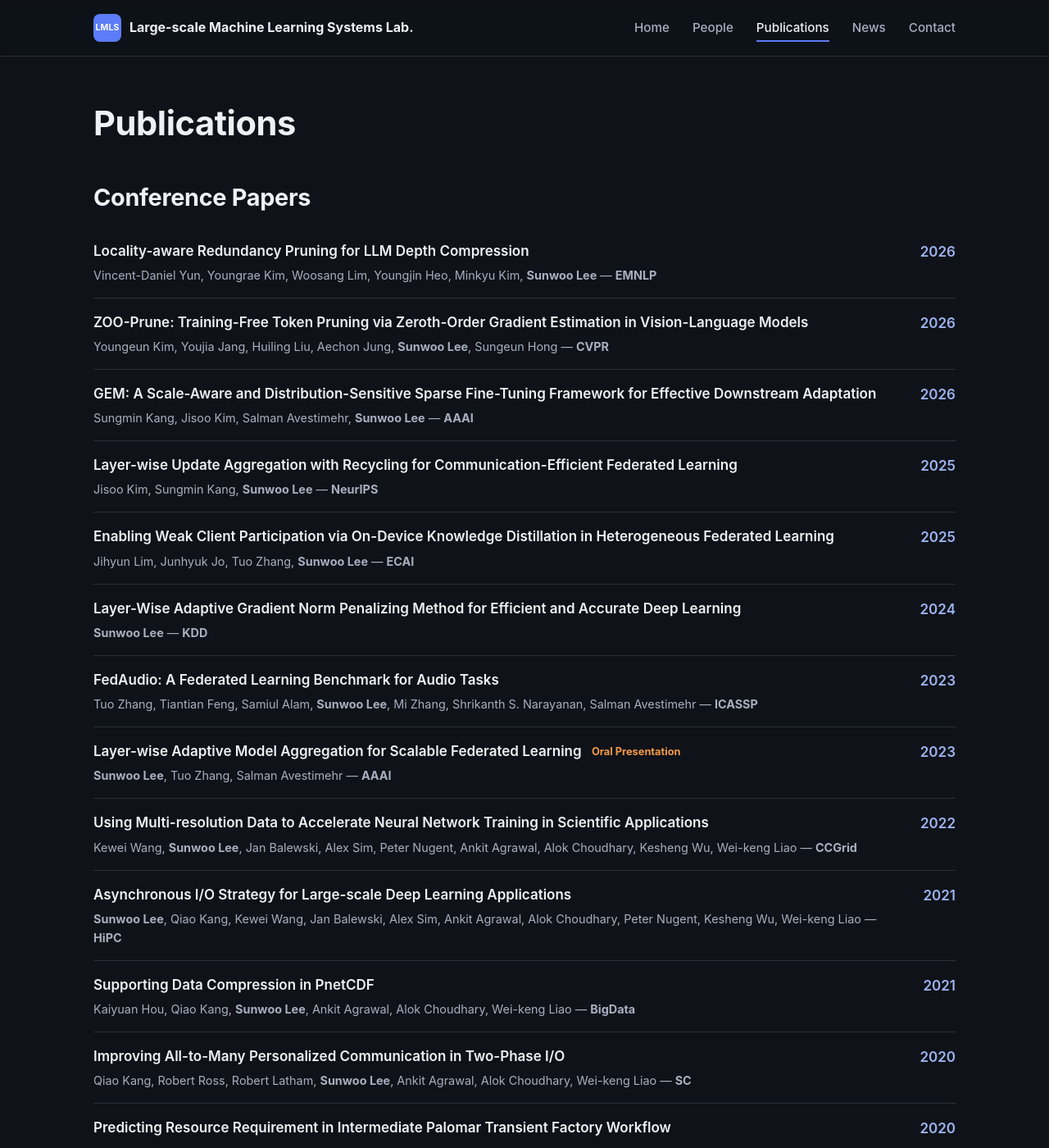
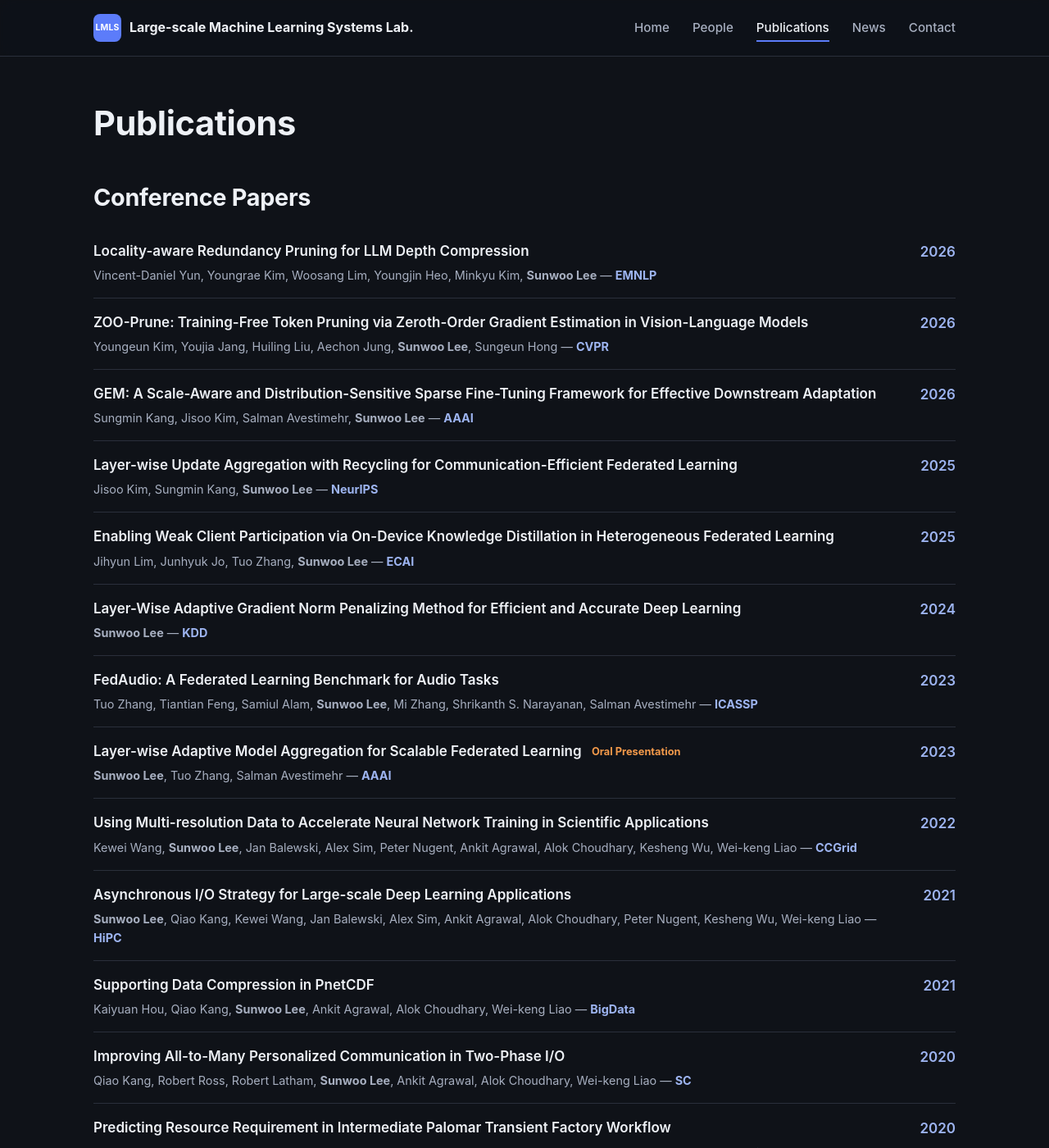
Before and after one commit to LMLS-Lab/lmls-lab.github.io, a Jekyll site: the page built from publications.md, in a window 1280 px wide and 1400 px high. Shown: the whole window at 82% size. Built offline with Jekyll 4.4.1, drawn with Linux system fonts in a browser that asks for light colours.

Commit message:
Updated font colors.

```diff
--- a/assets/css/style.scss
+++ b/assets/css/style.scss
@@ -384,6 +384,9 @@ img { max-width: 100%; display: block; }
 .pub-list__title, .publication-list__title {
   font-weight: 600;
 }
+.publication-list__venue {
+  color: var(--color-year);
+}
 .pub-list__title a, .publication-list__title a { color: var(--color-ink); }
 .pub-list__meta, .publication-list__meta {
   font-size: 0.9rem;
```
